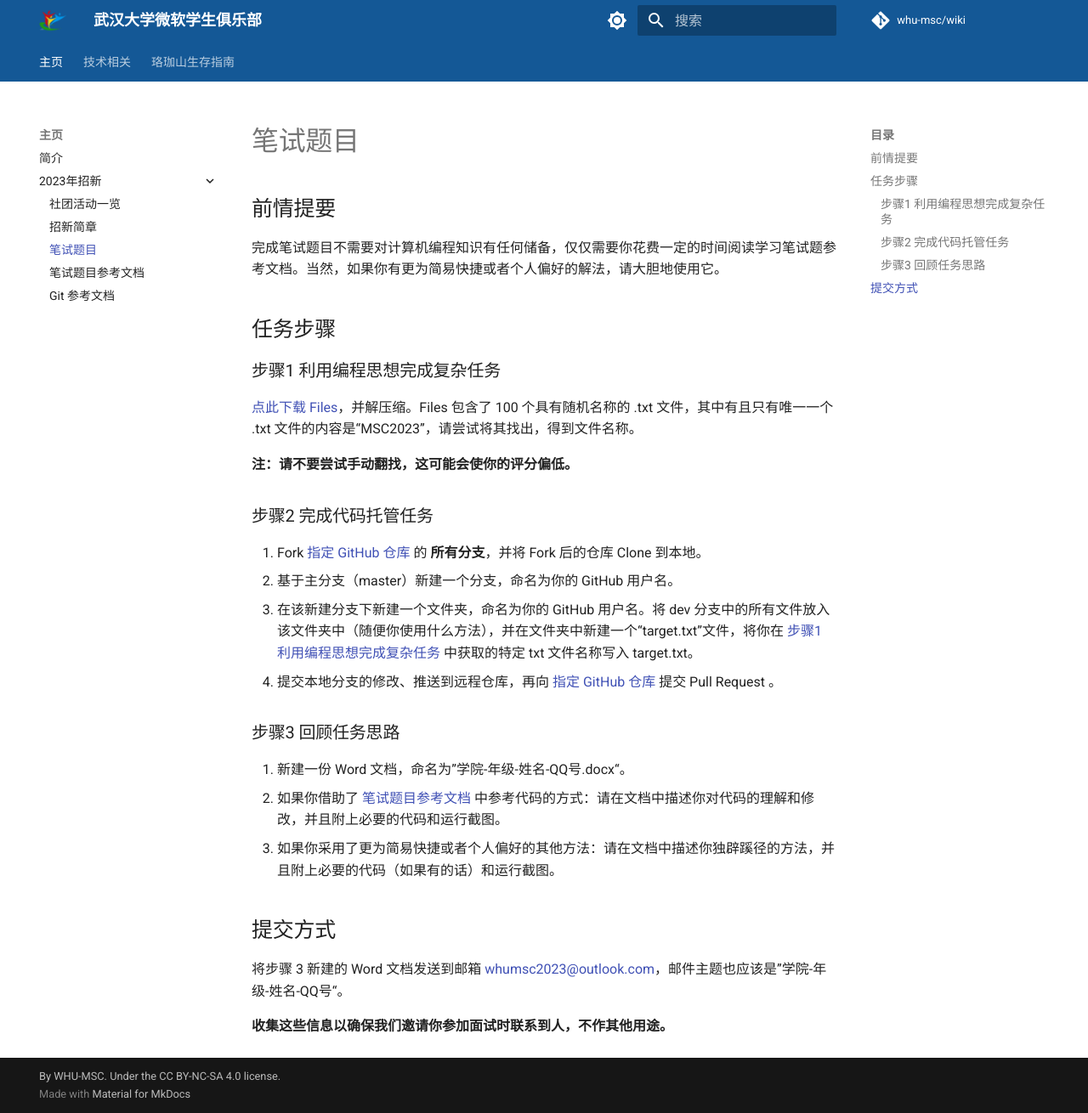
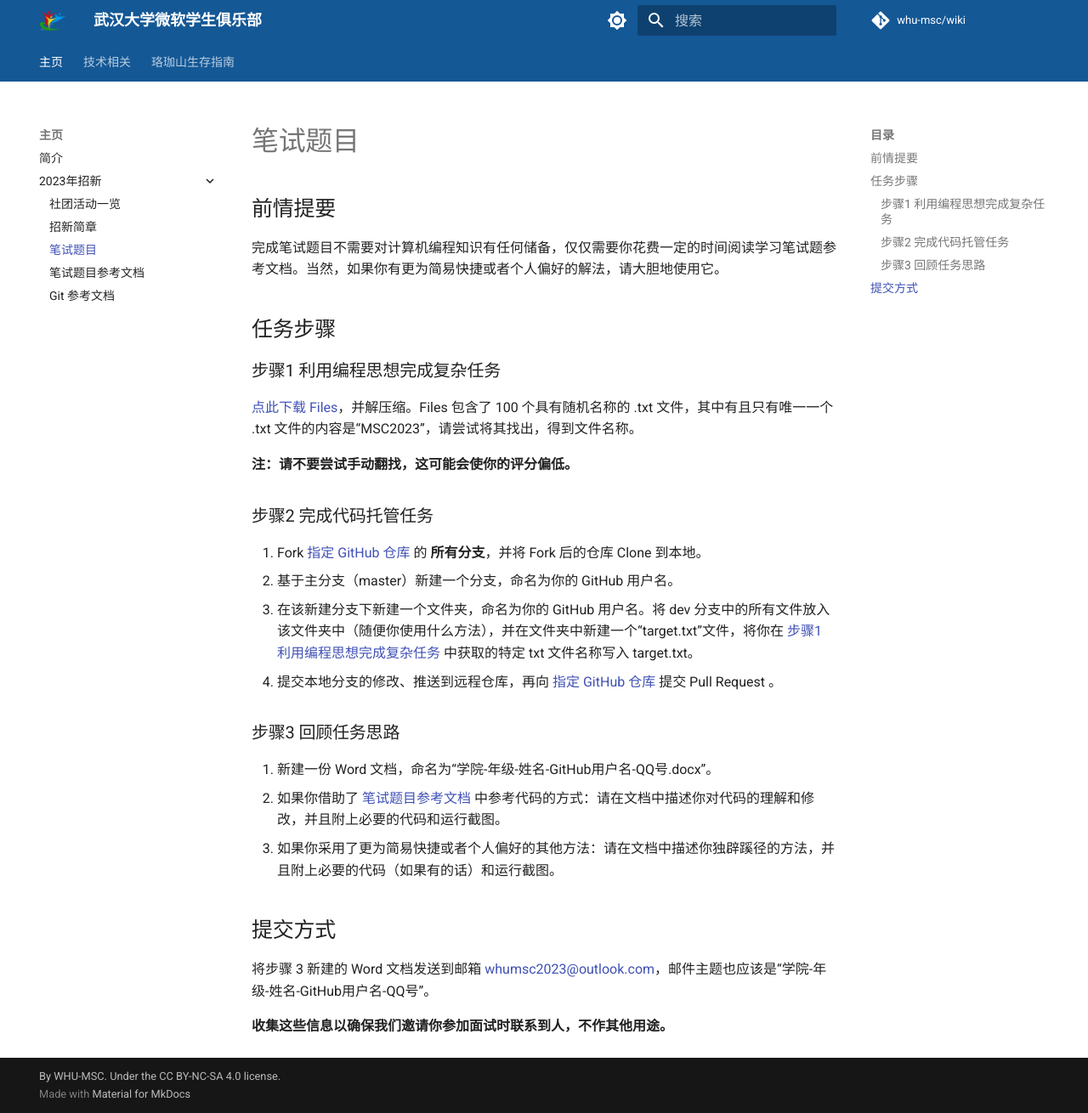
Before and after one commit to WHU-MSC/wiki, an MkDocs documentation site: the page built from docs/mainpage/recruiting2023/written-test.md, in a window 1280 px wide and 1310 px high. Shown: the whole window at 85% size. Built offline with MkDocs 1.6.1 and Material for MkDocs 9.7.7, drawn with Linux system fonts in a browser that asks for light colours; comment, search, counter and statistics services are not loaded.

Commit message:
Update written-test.md

```diff
--- a/docs/mainpage/recruiting2023/written-test.md
+++ b/docs/mainpage/recruiting2023/written-test.md
@@ -21,12 +21,12 @@
 
 ### 步骤3 回顾任务思路
 
-1. 新建一份 Word 文档，命名为”学院-年级-姓名-QQ号.docx“。
+1. 新建一份 Word 文档，命名为“学院-年级-姓名-GitHub用户名-QQ号.docx”。
 2. 如果你借助了 [笔试题目参考文档](./written-test-reference.md) 中参考代码的方式：请在文档中描述你对代码的理解和修改，并且附上必要的代码和运行截图。
 3. 如果你采用了更为简易快捷或者个人偏好的其他方法：请在文档中描述你独辟蹊径的方法，并且附上必要的代码（如果有的话）和运行截图。
 
 ## 提交方式
 
-将步骤 3 新建的 Word 文档发送到邮箱 whumsc2023@outlook.com，邮件主题也应该是”学院-年级-姓名-QQ号“。
+将步骤 3 新建的 Word 文档发送到邮箱 whumsc2023@outlook.com，邮件主题也应该是“学院-年级-姓名-GitHub用户名-QQ号”。
 
 **收集这些信息以确保我们邀请你参加面试时联系到人，不作其他用途。**
```
